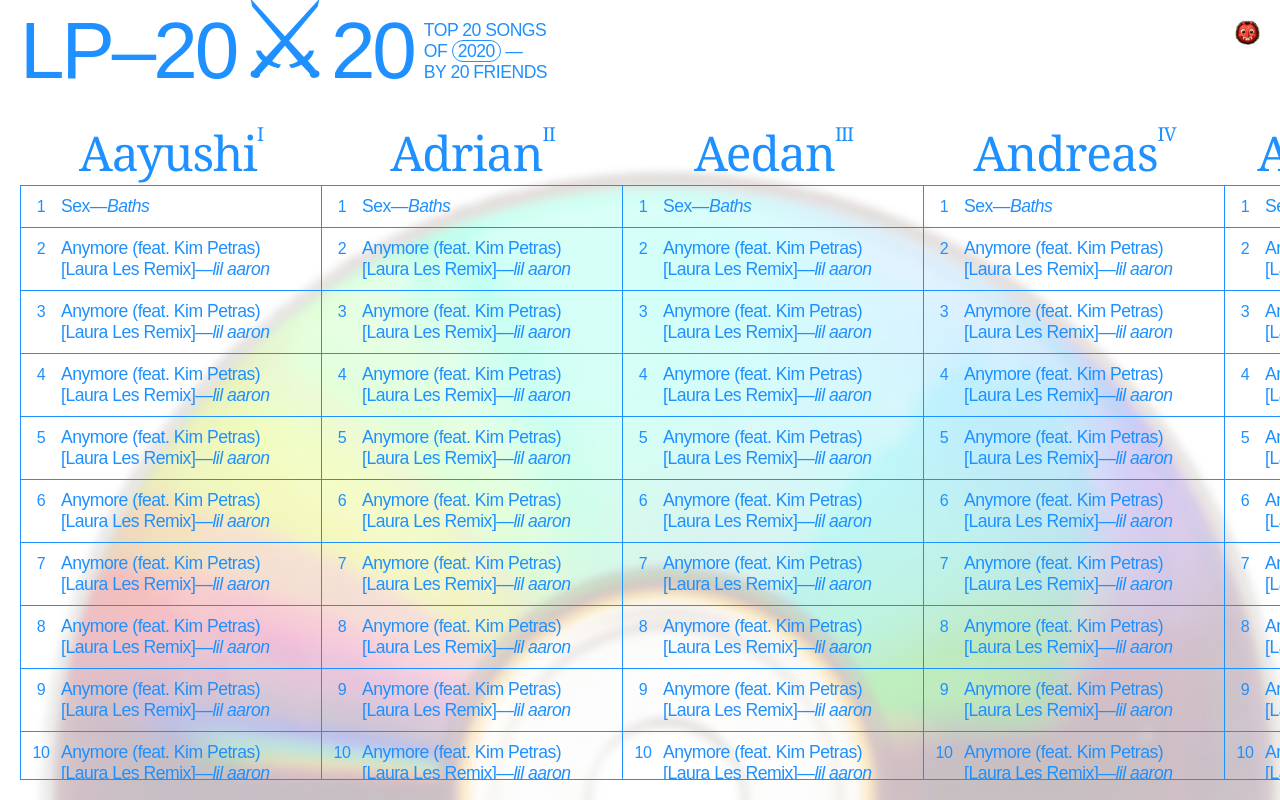
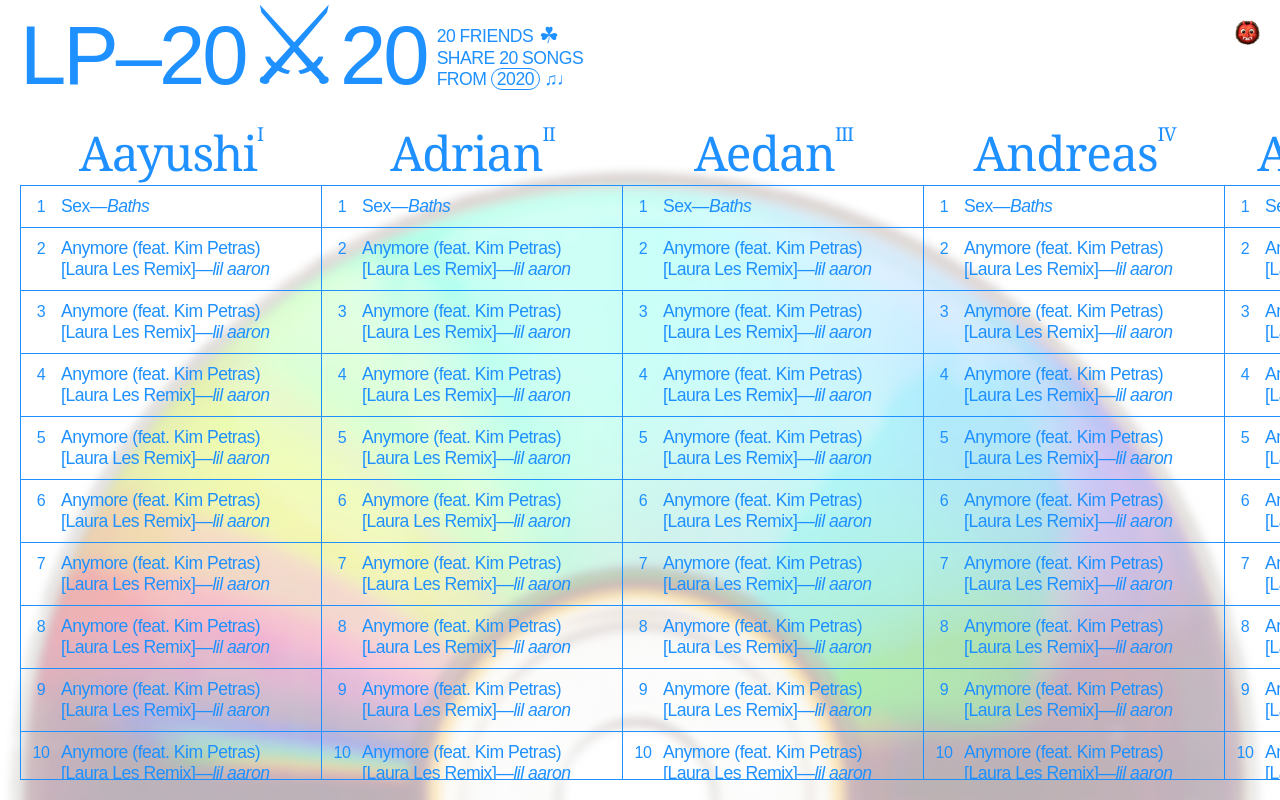
Before and after one commit to tdingsun/lp20x20, an Angular app: page /index in a window 1280 px wide. Built offline with nearby package versions, Linux system fonts and the light colour scheme.

Commit message:
small changes

```diff
--- a/src/app/all-lists/all-lists.component.css
+++ b/src/app/all-lists/all-lists.component.css
@@ -46,9 +46,10 @@ app-list:first-of-type {
     width: 100%;
 }
 
-@media only screen and (max-width: 500px){
+@media only screen and (max-width: 580px){
     #lists-container {
         padding: 5px;
+        height: calc(100vh - 60px);
     }
     app-list:first-of-type {
         margin-left: 0;
--- a/src/app/all-lists/all-lists.component.ts
+++ b/src/app/all-lists/all-lists.component.ts
@@ -18,7 +18,7 @@ export class AllListsComponent implements OnInit {
     let el = document.getElementById('watermark-img');
     let width = window.innerWidth;
     el.style.filter = `blur(5px)`;
-    if(width < 500){
+    if(width < 580){
       el.style.visibility = 'visible';
     }
     this.listService.getLists().subscribe({
@@ -32,7 +32,7 @@ export class AllListsComponent implements OnInit {
     let width = window.innerWidth;
     let scrollAmount = document.querySelector('#lists-container').scrollLeft
 
-    if(width < 500){
+    if(width < 580){
       let el = document.getElementById('watermark');
       el.style.transform = `rotate3D(1, 1, 1, ${scrollAmount*0.075}deg)`;
     } else {
--- a/src/app/app.component.css
+++ b/src/app/app.component.css
@@ -19,12 +19,12 @@
     display: inline-block;
     text-align: text-top;
     position: relative;
-    top: 0px;
+    top: 1px;
     left: 10px;
 }
 
 #site-header {
-    font-size: 5rem;
+    font-size: 5.2rem;
     display: inline-block;
     transition: 0.5s;
     letter-spacing: -3px;
@@ -66,7 +66,13 @@ a:hover {
     line-height: 0;
 }
 
-@media only screen and (max-width: 500px){
+#clover {
+    position: relative;
+    font-size: 1.4rem;
+    top: 1px;
+}
+
+@media only screen and (max-width: 580px){
     #root-container {
         padding: 5px;
     }
--- a/src/app/app.component.html
+++ b/src/app/app.component.html
@@ -3,7 +3,7 @@
 <div id="root-container">
   <div id="header" >
     <div id="site-header" (click)=onClick()>LP–20<span id="sword">&#9876;&#xFE0E;</span>20</div>
-    <div id="site-description">Top 20 Songs <br> Of <a href="https://en.wikipedia.org/wiki/2020">2020</a> —<br> by 20 Friends</div>
+    <div id="site-description"><span>20</span> Friends<span id='clover'> ☘</span> <br> Share <span>20</span> Songs <br> From <a href="https://en.wikipedia.org/wiki/2020"><span>2020</span></a>&nbsp;♫♩</div>
   </div>
   <router-outlet></router-outlet>
 </div>
--- a/src/app/detailed-list/detailed-list.component.css
+++ b/src/app/detailed-list/detailed-list.component.css
@@ -6,10 +6,10 @@
 
 .name-big {
     position: fixed;
-    top: 6px;
-    left: 520px;
-    font-size: 5rem;
-    letter-spacing: -3px;
+    top: 9px;
+    left: 555px;
+    font-size: 5.3rem;
+    letter-spacing: -2px;
 
     font-family: Georgia, 'Times New Roman', Times, serif;
 
@@ -121,7 +121,7 @@
 }
 
 
-@media only screen and (max-width: 500px){
+@media only screen and (max-width: 580px){
     .song-link {
         float: right;
         width: 100%;
@@ -168,6 +168,7 @@
     }
 
     #nav * {
+        background-color: transparent;
         font-size: 2rem;
         margin-left: 5px;
         border-radius: 40px;
--- a/src/app/detailed-list/detailed-list.component.ts
+++ b/src/app/detailed-list/detailed-list.component.ts
@@ -39,7 +39,7 @@ export class DetailedListComponent implements OnInit {
   ngOnInit(): void {
     let el = document.getElementById('watermark-img');
     let width = window.innerWidth;
-    if(width > 500){
+    if(width > 580){
       el.style.filter = `blur(100px)`;
     } else {
       el.style.visibility = 'hidden';
--- a/src/app/list/list.component.css
+++ b/src/app/list/list.component.css
@@ -19,7 +19,14 @@
     overflow-y: scroll;
     border-color: inherit;
     border-right: 1px solid;
+    -ms-overflow-style: none;  /* IE and Edge */
+    scrollbar-width: none;  /* Firefox */
 }
+
+.list::-webkit-scrollbar {
+    width: 0px;
+}
+
 
 .name {
     font-size: 3rem;
@@ -44,7 +51,7 @@ app-song {
     border-color: inherit;
 }
 
-@media only screen and (max-width: 500px){
+@media only screen and (max-width: 580px){
     #header {
         padding: 5px;
     }
--- a/src/styles.css
+++ b/src/styles.css
@@ -28,16 +28,8 @@ app-list:last-of-type {
     border-bottom: none;
 }
 
-.list {
-    -ms-overflow-style: none;  /* IE and Edge */
-    scrollbar-width: none;  /* Firefox */
-}
 
-/* width */
-.list::-webkit-scrollbar {
-    width: 0px;
-    margin-left: 10px;
-}
+
 
 #watermark-container {
     position: fixed;
@@ -45,15 +37,15 @@ app-list:last-of-type {
 
 #watermark-img {
     position: fixed;
-    bottom: -50vw;
+    top: 160px;
     width: 100vw;
-    filter: blur(5px);
-    opacity: 0.25;
+    left: -10px;
+    opacity: 0.3;
     z-index: 1;
     transition: filter 0.25s;
 }
 
-@media only screen and (max-width: 500px){
+@media only screen and (max-width: 580px){
     #watermark-container {
         position: fixed;
     }
```
